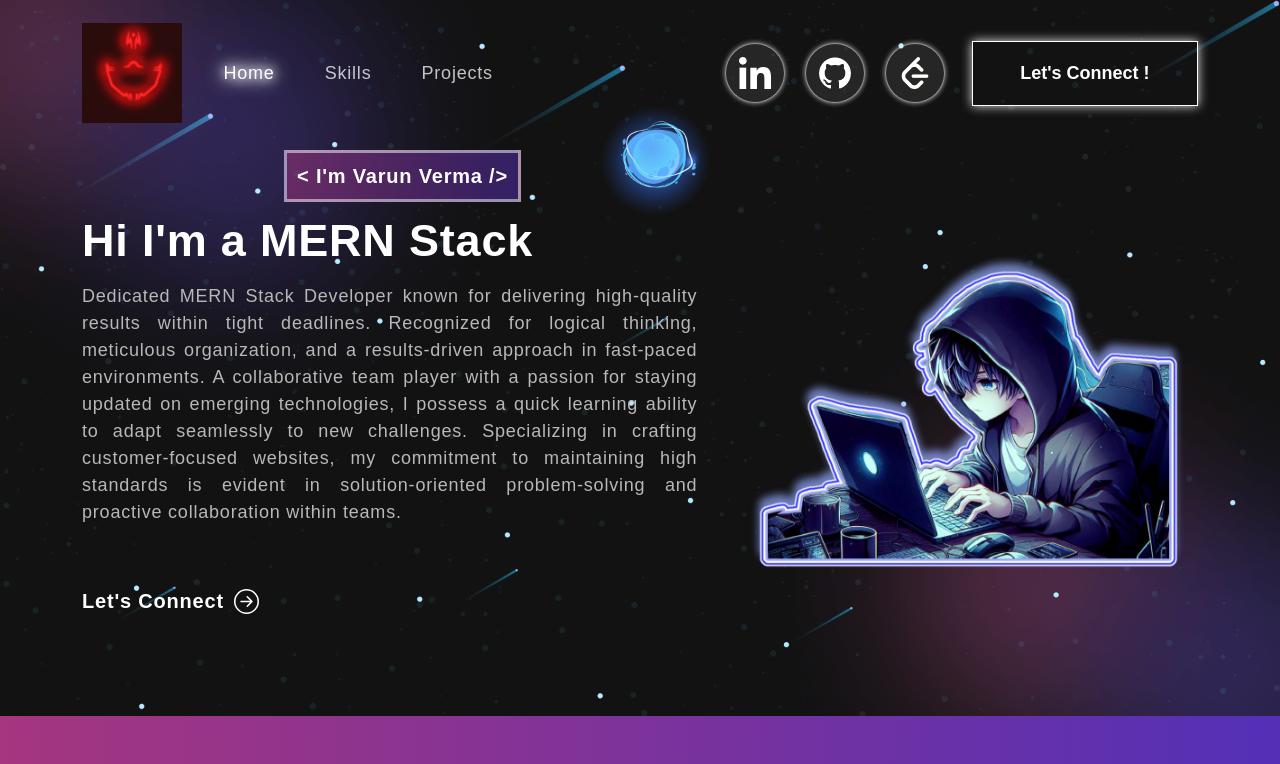
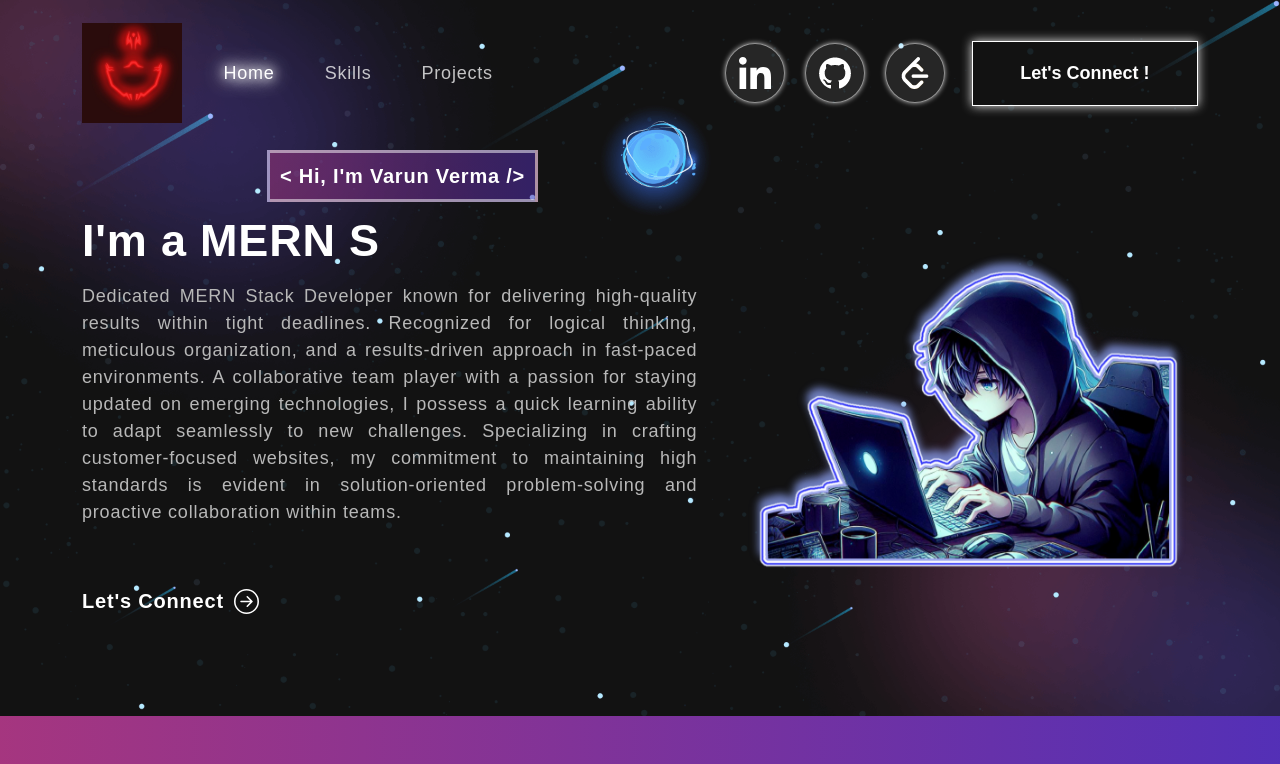
Before and after one commit to BunnyEncoder20/GitHub_Professional_Portfolio, a React (Create React App) app in the folder proffesional-portfolio/: page / in a window 1280 px wide. Shown: the top 764 px of the page. Built offline with nearby package versions, Linux system fonts and the light colour scheme; a web font is replaced by a local one.

Commit message:
Added Batman iconic line

```diff
--- a/proffesional-portfolio/src/Components/Banner/Banner.jsx
+++ b/proffesional-portfolio/src/Components/Banner/Banner.jsx
@@ -26,7 +26,7 @@ export const Banner = () => {
     // if the word is being typed or removed tracked by :
     const [isDeleting, setIsDeleting] = useState(false);
     // Words which need to be typed :
-    const toRotate = ["Web Developer", "MERN Stack Dev", "BackEnd Dev", "Python Programmer","Batman"];
+    const toRotate = ["a Web Developer", "a MERN Stack Dev", "a BackEnd Engineer", "a Python Programmer","Vengeance","the Knight","BATMAN"];
     // which text are we showing rn
     const [text, setText] = useState('');
     // random small time for time period between typing each character
@@ -73,9 +73,9 @@ export const Banner = () => {
                         <TrackVisibility>
                             {({ isVisible }) =>
                                 <div className={isVisible ? "animate__animated animate__pulse" : ""}>
-                                    <span className='tagline'>{`< I'm Varun Verma />`}</span>
+                                    <span className='tagline'>{`< Hi, I'm Varun Verma />`}</span>
                                     <h1>
-                                        {`Hi I'm a `}
+                                        {`I'm `}
                                         <span className='wrap'>{text}</span>
                                     </h1>
                                 </div>}
```
